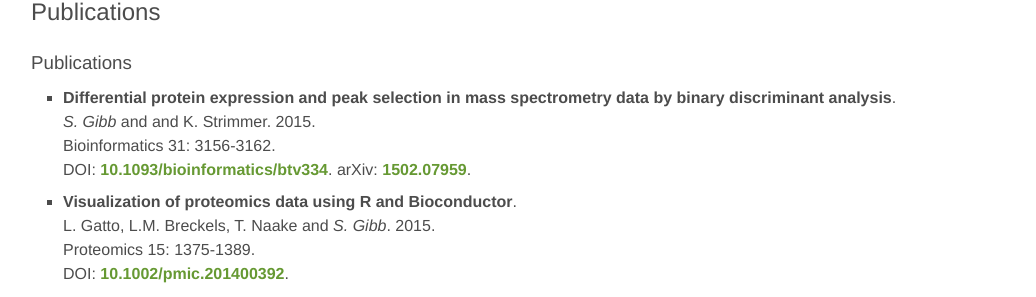
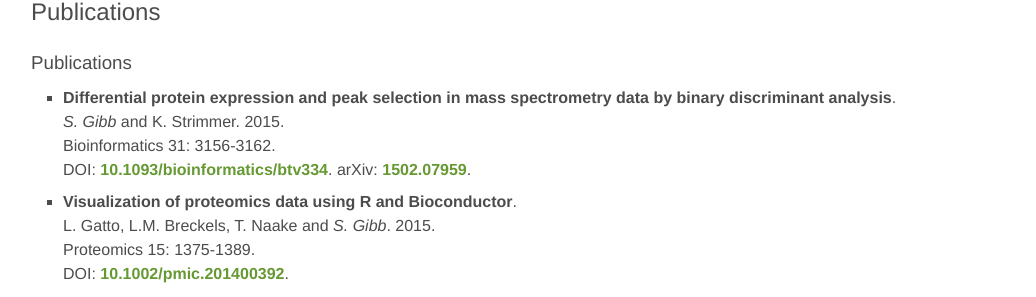
Before and after one commit to sgibb/sgibb.github.io, a Jekyll site: the page built from index.md, in a window 1280 px wide. Shown: the part 1095-1392 px from the top of the page, without its empty margins (113-1149 px from the left). Built offline with Jekyll 4.4.1, drawn with Linux system fonts in a browser that asks for light colours; Markdown is read by kramdown in place of the engine named in the settings.

Commit message:
remove superfluous "and"

```diff
--- a/_data/publications.yml
+++ b/_data/publications.yml
@@ -1,7 +1,7 @@
 - name: Publications
   entries:
     - title: Differential protein expression and peak selection in mass spectrometry data by binary discriminant analysis
-      authors: S. Gibb and and K. Strimmer
+      authors: S. Gibb and K. Strimmer
       journal: "Bioinformatics 31: 3156-3162"
       year: 2015
       doi: 10.1093/bioinformatics/btv334
```
